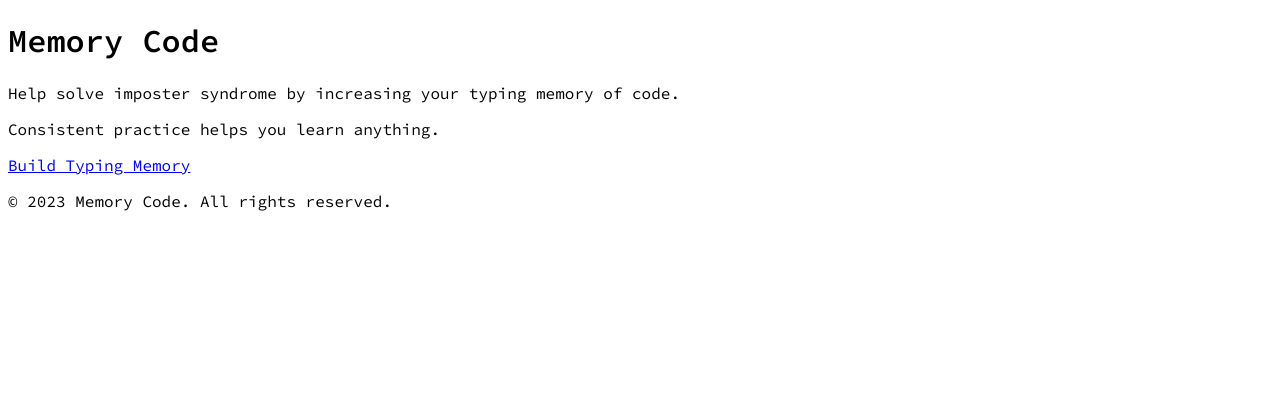
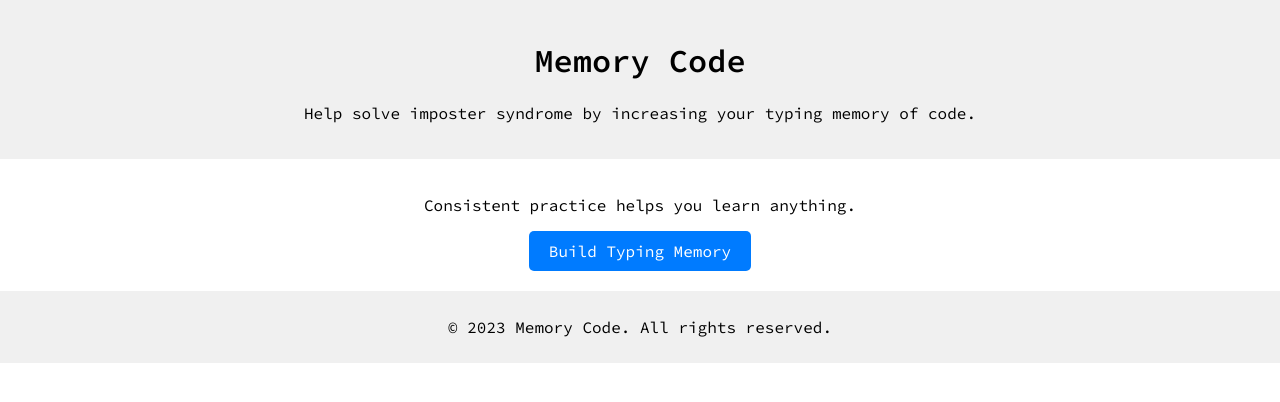
Before and after one commit to ThirDecade2020/memory_code, a Flask app: page / in a window 1280 px wide. Shown: the top 402 px of the page. Run offline with Flask 3, Linux system fonts and the light colour scheme.

Commit message:
Update index.html
Change text link to button and center UI for index.html

```diff
--- a/templates/index.html
+++ b/templates/index.html
@@ -5,11 +5,43 @@
     <meta name="viewport" content="width=device-width, initial-scale=1.0">
     <title>Welcome to Memory Code</title>
     <link href="https://fonts.googleapis.com/css2?family=Source+Code+Pro:wght@400;600&display=swap" rel="stylesheet">
-<style>
-body {
-    font-family: 'Source Code Pro', monospace;
-}
-</style>
+    <style>
+        body {
+            font-family: 'Source Code Pro', monospace;
+            margin: 0;
+            padding: 0;
+        }
+
+        header {
+            background-color: #f0f0f0;
+            padding: 20px;
+            text-align: center;
+        }
+
+        main {
+            padding: 20px;
+            text-align: center;
+        }
+
+        footer {
+            background-color: #f0f0f0;
+            padding: 10px 0;
+            text-align: center;
+        }
+
+        a.button {
+            display: inline-block;
+            padding: 10px 20px;
+            background-color: #007bff;
+            color: #fff;
+            text-decoration: none;
+            border-radius: 5px;
+        }
+
+        a.button:hover {
+            background-color: #0056b3;
+        }
+    </style>
 </head>
 <body>
     <header>
@@ -20,13 +52,12 @@ body {
     <main>
         <section>
             <p>Consistent practice helps you learn anything.</p>
-            <a href="/snippet_input" role="button">Build Typing Memory</a>
+            <a href="/snippet_input" class="button">Build Typing Memory</a>
         </section>
     </main>
 
     <footer>
         <p>&copy; 2023 Memory Code. All rights reserved.</p>
     </footer>
-
 </body>
 </html>
```
